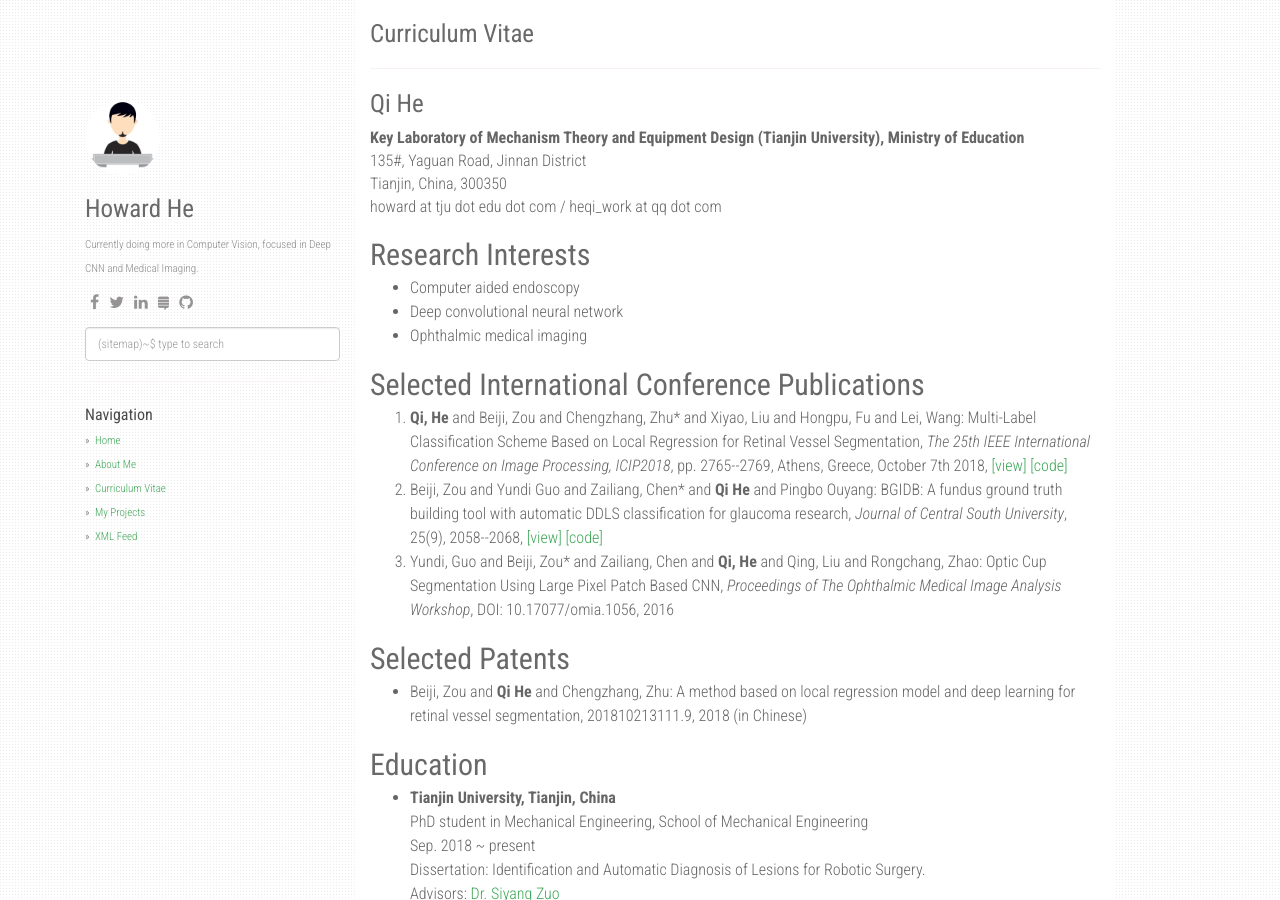
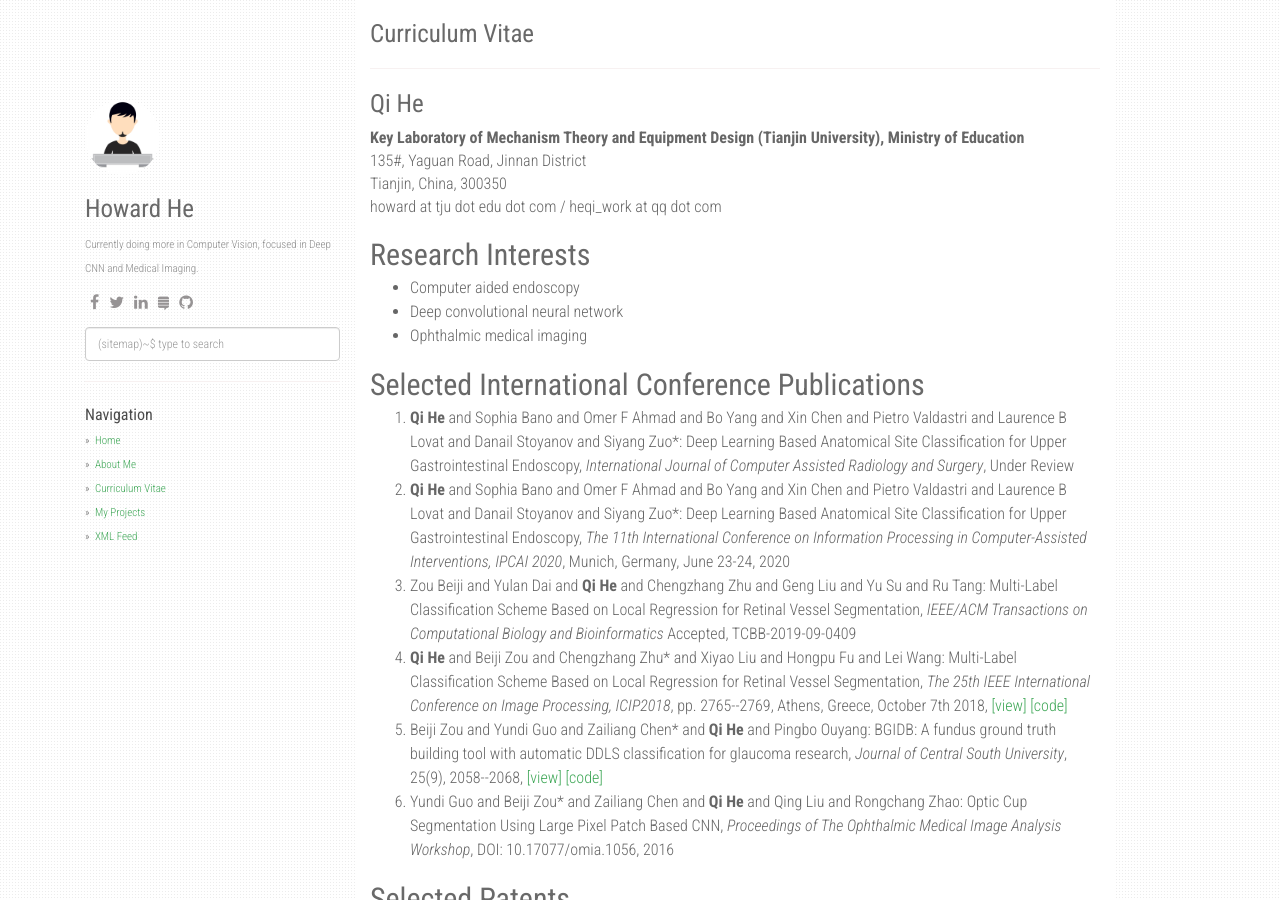
Before and after one commit to howardchina/howardchina.github.io, a Jekyll site: the page built from cv.md, in a window 1280 px wide and 900 px high. Built offline with Jekyll 4.4.1, drawn with Linux system fonts in a browser that asks for light colours; nearby versions of some CDN libraries; some of the changed text lies outside the part shown.

Commit message:
Update cv.md
IPCAI and IJCARS

```diff
--- a/cv.md
+++ b/cv.md
@@ -21,18 +21,27 @@ permalink: /cv/
     <h2>Selected International Conference Publications</h2>
 	<ol>
 		<li>
-			<strong>Qi, He</strong> and Beiji, Zou and Chengzhang, Zhu* and Xiyao, Liu and Hongpu, Fu and Lei, Wang: Multi-Label Classification Scheme Based on Local Regression for Retinal Vessel Segmentation, <em>The 25th IEEE International Conference on Image Processing, ICIP2018</em>, pp. 2765--2769, Athens, Greece, October 7th 2018, <a href="https://ieeexplore.ieee.org/document/8451415">[view]</a> <a href="https://github.com/howardchina/MULTI-LABEL-CLASSIFICATION-SCHEME-BASED-ON-LOCAL-REGRESSION-FOR-RETINAL-VESSEL-SEGMENTATION">[code]</a>
+			<strong>Qi He</strong> and Sophia Bano and Omer F Ahmad and Bo Yang and Xin Chen and Pietro Valdastri and Laurence B Lovat and Danail Stoyanov and Siyang Zuo*: Deep Learning Based Anatomical Site Classification for Upper Gastrointestinal Endoscopy, <em>International Journal of Computer Assisted Radiology and Surgery</em>, Under Review
 		</li>
 		<li>
-			Beiji, Zou and Yundi  Guo and Zailiang, Chen* and <strong>Qi He</strong> and Pingbo Ouyang: BGIDB: A fundus ground truth building tool with automatic DDLS classification for glaucoma research, <em>Journal of Central South University</em>, 25(9), 2058--2068, <a href="https://link.springer.com/article/10.1007/s11771-018-3895-4">[view]</a> <a href="https://github.com/howardchina/BGIDB">[code]</a>
+			<strong>Qi He</strong> and Sophia Bano and Omer F Ahmad and Bo Yang and Xin Chen and Pietro Valdastri and Laurence B Lovat and Danail Stoyanov and Siyang Zuo*: Deep Learning Based Anatomical Site Classification for Upper Gastrointestinal Endoscopy, <em>The 11th International Conference on Information Processing in Computer-Assisted Interventions, IPCAI 2020</em>, Munich, Germany, June 23-24, 2020
 		</li>
 		<li>
-			Yundi, Guo and Beiji, Zou* and Zailiang, Chen and <strong>Qi, He</strong> and Qing, Liu and Rongchang, Zhao: Optic Cup Segmentation Using Large Pixel Patch Based CNN, <em>Proceedings of The Ophthalmic Medical Image Analysis Workshop</em>, DOI: 10.17077/omia.1056, 2016
+			Zou Beiji and Yulan Dai and <strong>Qi He</strong> and Chengzhang Zhu and Geng Liu and Yu Su and Ru Tang: Multi-Label Classification Scheme Based on Local Regression for Retinal Vessel Segmentation, <em>IEEE/ACM Transactions on Computational Biology and Bioinformatics</em> Accepted, TCBB-2019-09-0409
+		</li>
+		<li>
+			<strong>Qi He</strong> and Beiji Zou and Chengzhang Zhu* and Xiyao Liu and Hongpu Fu and Lei Wang: Multi-Label Classification Scheme Based on Local Regression for Retinal Vessel Segmentation, <em>The 25th IEEE International Conference on Image Processing, ICIP2018</em>, pp. 2765--2769, Athens, Greece, October 7th 2018, <a href="https://ieeexplore.ieee.org/document/8451415">[view]</a> <a href="https://github.com/howardchina/MULTI-LABEL-CLASSIFICATION-SCHEME-BASED-ON-LOCAL-REGRESSION-FOR-RETINAL-VESSEL-SEGMENTATION">[code]</a>
+		</li>
+		<li>
+			Beiji Zou and Yundi Guo and Zailiang Chen* and <strong>Qi He</strong> and Pingbo Ouyang: BGIDB: A fundus ground truth building tool with automatic DDLS classification for glaucoma research, <em>Journal of Central South University</em>, 25(9), 2058--2068, <a href="https://link.springer.com/article/10.1007/s11771-018-3895-4">[view]</a> <a href="https://github.com/howardchina/BGIDB">[code]</a>
+		</li>
+		<li>
+			Yundi Guo and Beiji Zou* and Zailiang Chen and <strong>Qi He</strong> and Qing Liu and Rongchang Zhao: Optic Cup Segmentation Using Large Pixel Patch Based CNN, <em>Proceedings of The Ophthalmic Medical Image Analysis Workshop</em>, DOI: 10.17077/omia.1056, 2016
 		</li>
 	</ol>
 	<h2>Selected Patents</h2>
 	<ul>
-		<li>Beiji, Zou and <strong>Qi He</strong> and Chengzhang, Zhu: A method based on local regression model and deep learning for retinal vessel segmentation, 201810213111.9, 2018 (in Chinese)</li>
+		<li>Beiji Zou and <strong>Qi He</strong> and Chengzhang Zhu: A method based on local regression model and deep learning for retinal vessel segmentation, 201810213111.9, 2018 (in Chinese)</li>
 	</ul>
 	<h2>Education</h2>
 	<ul>
```
